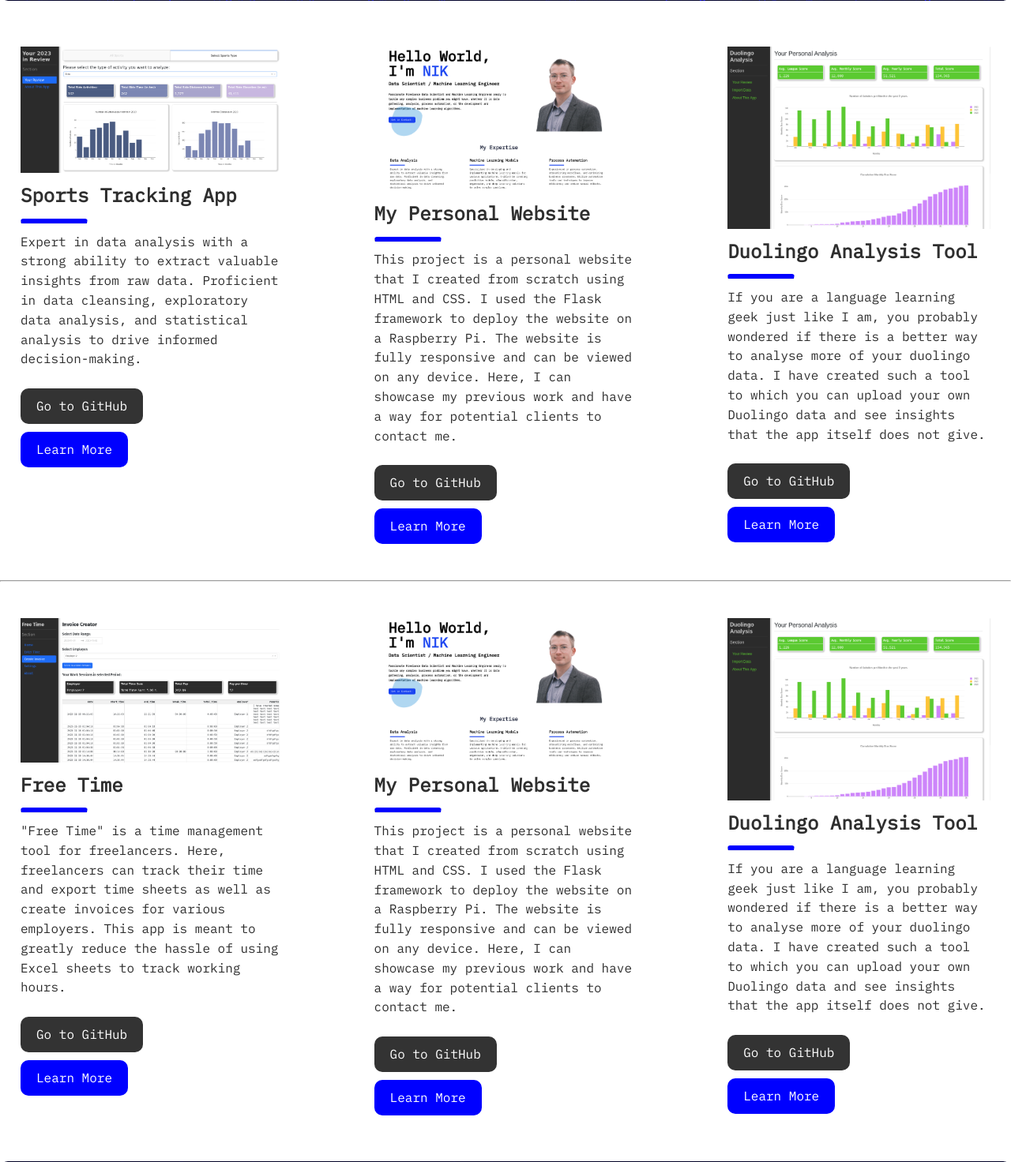
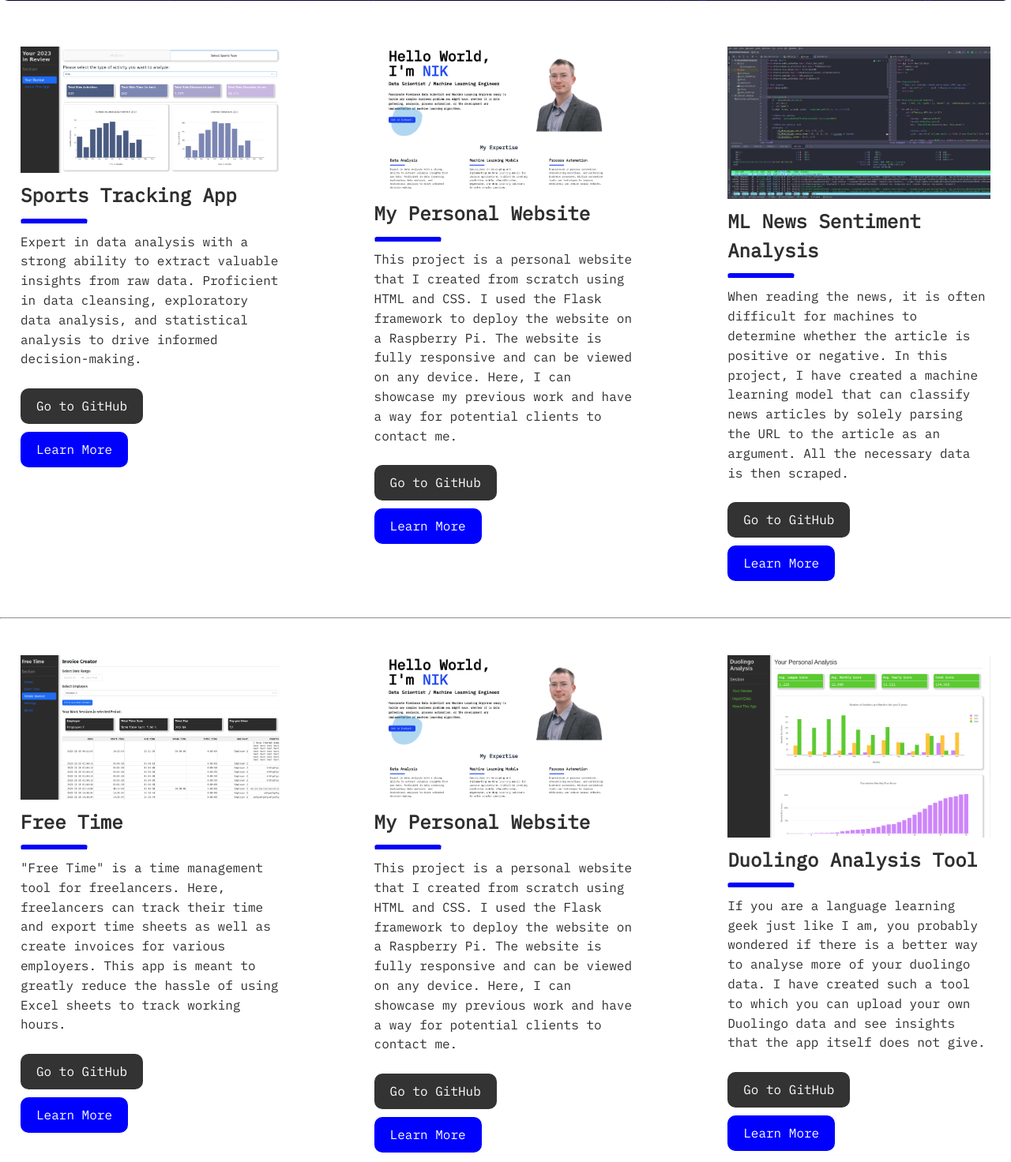
Before and after one commit to FinanceNik/PersonalWebsite, a Flask app: page /projects in a window 1280 px wide. Shown: the part 491-1963 px from the top of the page at 79% size. Run offline with Flask 3, Linux system fonts and the light colour scheme; parts of the project's set-up code (start-up, migrations or seed data) failed here and were passed over.

Commit message:
improvements to the generall layout and the project pages

```diff
--- a/templates/projects.html
+++ b/templates/projects.html
@@ -61,21 +61,21 @@
 
         </div>
         <div class="card">
-            <img src='{{ url_for("static", filename="image_assets/duolingo_analysis_large.png") }}'
-                 alt="Your Image"
+            <img src='{{ url_for("static", filename="image_assets/ML_Sentiment_small.png") }}'
+                 alt="Machine Learning Sentiment Analysis Project"
                  style="width:100%;">
-            <h2 style="padding: 10px 0px 0px 0px">Duolingo Analysis Tool</h2>
+            <h2 style="padding: 10px 0px 0px 0px">ML News Sentiment Analysis</h2>
             <hr class="card-hr">
             <p>
-                If you are a language learning geek just like I am, you probably wondered if there is a better way to
-                analyse more of your duolingo data. I have created such a tool to which you can upload your own Duolingo
-                data and see insights that the app itself does not give.
+                When reading the news, it is often difficult for machines to determine whether the article is positive
+                or negative. In this project, I have created a machine learning model that can classify news articles
+                by solely parsing the URL to the article as an argument. All the necessary data is then scraped.
             </p>
             <br>
-            <a href="https://github.com/FinanceNik/duolingo-analysis"
+            <a href="https://github.com/FinanceNik/Newsletter-Sentiment-Analysis"
                class="github-button"><span>Go to GitHub</span></a>
             <br>
-            <a href="/projects/project-duolingoanalysistool.html" class="button"><span>Learn More</span></a>
+            <a href="/projects/project-machine-learning-sentiment-analysis.html" class="button"><span>Learn More</span></a>
 
         </div>
     </div>
```
Also changed, not shown: templates/projects/project-sportsdashboard.html (+4 -12 lines), static/image_assets/data_science_pic_one.jpg (deleted), static/image_assets/data_science_pic_two.jpg (deleted), static/image_assets/home_background.png (deleted).
